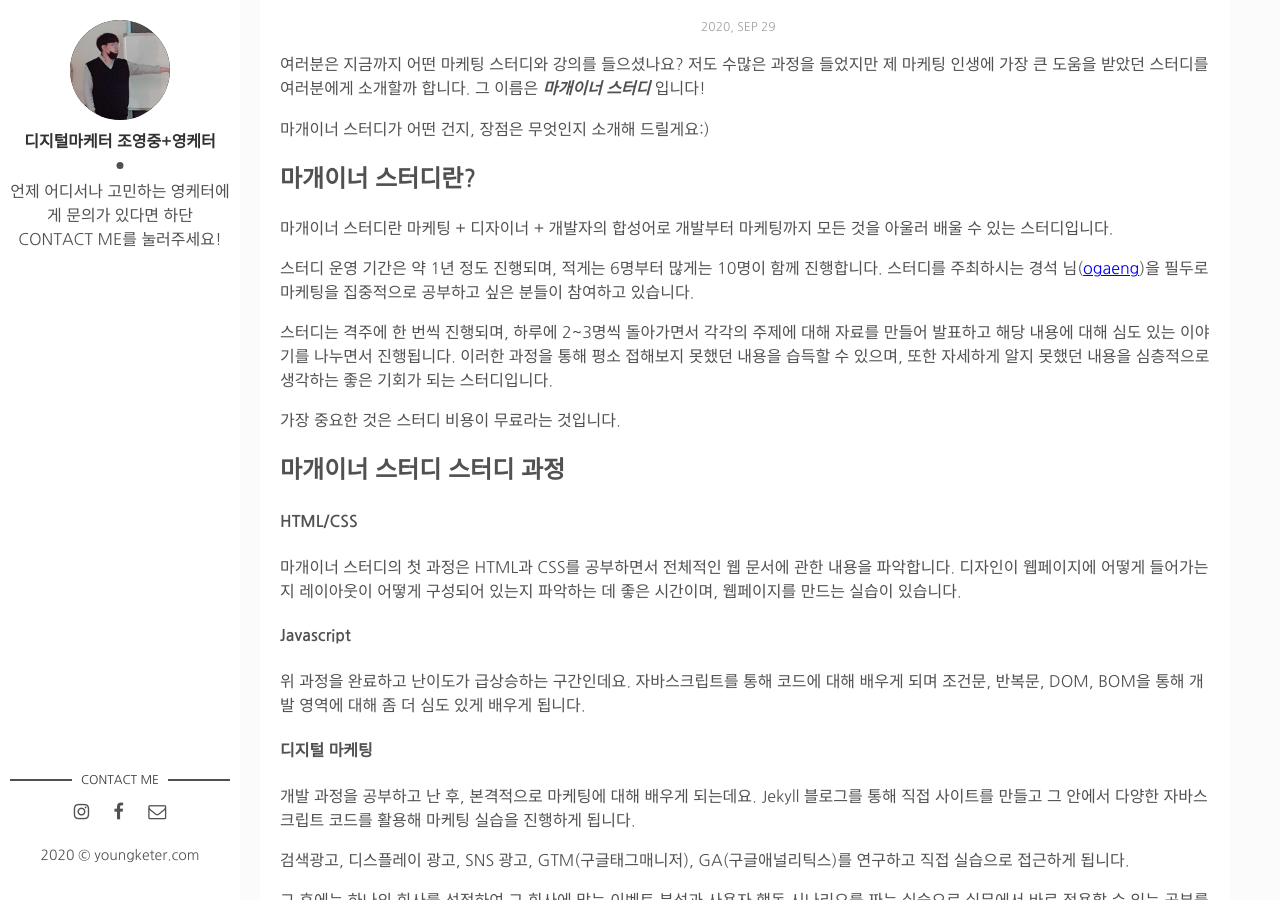
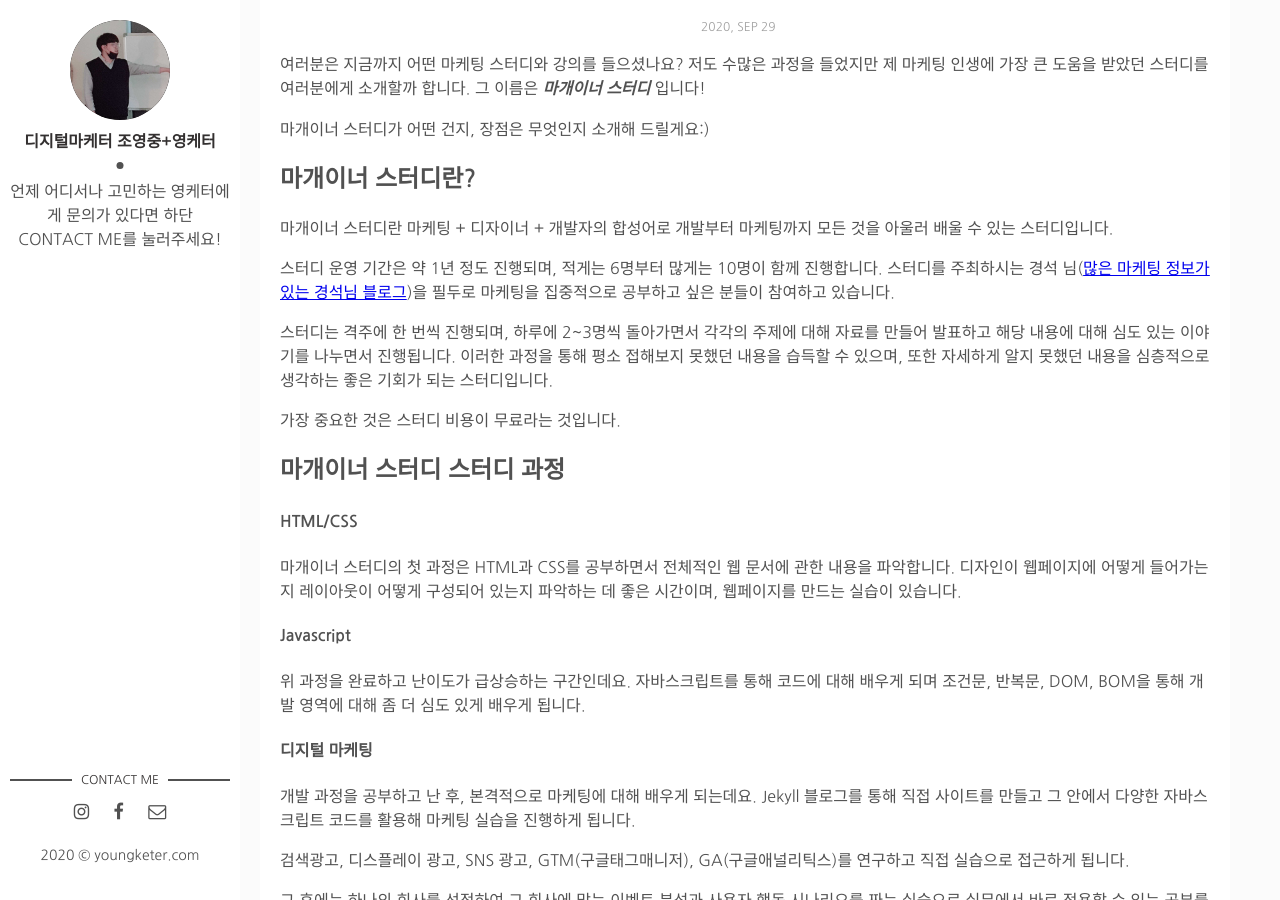
Before and after one commit to youngjungcho/marketing_Blog, a Jekyll site: the page built from _posts/2020-09-29-marketing_1.md, in a window 1280 px wide and 900 px high, scrolled down 584 px. Built offline with Jekyll 4.4.1, drawn with Linux system fonts in a browser that asks for light colours; comment, search, counter and statistics services are not loaded.

Commit message:
Update 2020-09-29-marketing_1.md

```diff
--- a/_posts/2020-09-29-marketing_1.md
+++ b/_posts/2020-09-29-marketing_1.md
@@ -24,7 +24,7 @@ tags:
 
 마개이너 스터디란 마케팅 + 디자이너 + 개발자의 합성어로 개발부터 마케팅까지 모든 것을 아울러 배울 수 있는 스터디입니다.
 
-스터디 운영 기간은 약 1년 정도 진행되며, 적게는 6명부터 많게는 10명이 함께 진행합니다. 스터디를 주최하시는 경석 님([ogaeng](www.ogaeng.com "ogaeng link"))을 필두로 마케팅을 집중적으로 공부하고 싶은 분들이 참여하고 있습니다.
+스터디 운영 기간은 약 1년 정도 진행되며, 적게는 6명부터 많게는 10명이 함께 진행합니다. 스터디를 주최하시는 경석 님(<a href="https://ogaeng.com/introduce-mgin">많은 마케팅 정보가 있는 경석님 블로그</a>)을 필두로 마케팅을 집중적으로 공부하고 싶은 분들이 참여하고 있습니다.
 
 스터디는 격주에 한 번씩 진행되며, 하루에 2~3명씩 돌아가면서 각각의 주제에 대해 자료를 만들어 발표하고 해당 내용에 대해 심도 있는 이야기를 나누면서 진행됩니다. 이러한 과정을 통해 평소 접해보지 못했던 내용을 습득할 수 있으며, 또한 자세하게 알지 못했던 내용을 심층적으로 생각하는 좋은 기회가 되는 스터디입니다.
 
```
